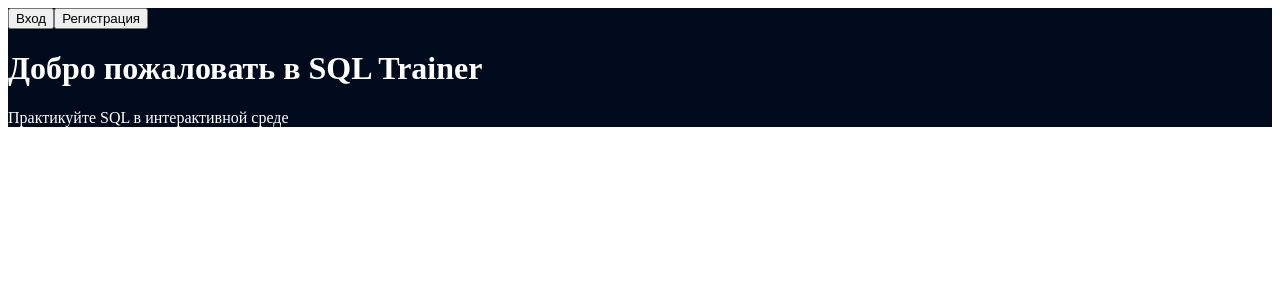
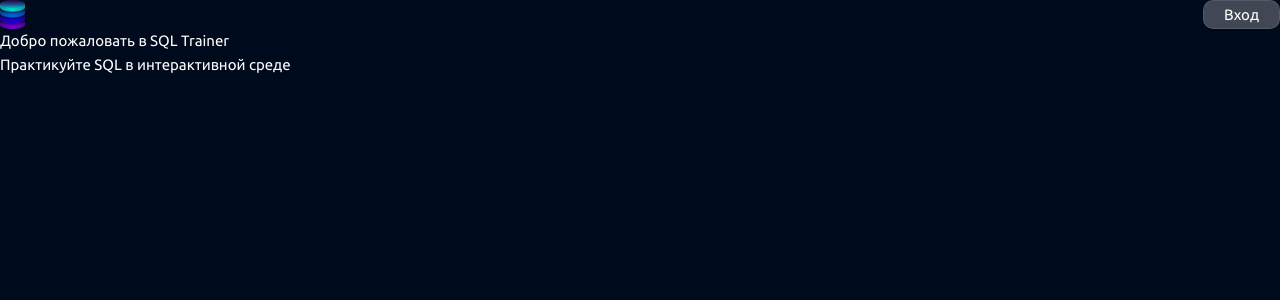
Before and after one commit to imadji/visual-sql-trainer, a Vue app in the folder client/: page / in a window 1280 px wide. Shown: the top 300 px of the page. Built offline with nearby package versions, Linux system fonts and the light colour scheme; the HTML template or start-up script is replaced by a standard one.

Commit message:
add reset styles

```diff
--- a/client/package.json
+++ b/client/package.json
@@ -26,6 +26,7 @@
     "eslint-plugin-vue": "~10.0.0",
     "jiti": "^2.4.2",
     "npm-run-all2": "^7.0.2",
+    "sass-embedded": "^1.86.3",
     "typescript": "~5.8.0",
     "vite": "^6.2.4",
     "vite-plugin-vue-devtools": "^7.7.2",
--- a/client/src/assets/main.css
+++ b/client/src/assets/main.css
@@ -1,35 +1,99 @@
 @import './base.css';
 
-#app {
-  max-width: 1280px;
-  margin: 0 auto;
-  padding: 2rem;
-  font-weight: normal;
+@import url('https://fonts.googleapis.com/css2?family=JetBrains+Mono:ital,wght@0,100..800;1,100..800&family=Roboto:ital,wght@0,100;0,300;0,400;0,500;0,700;0,900;1,100;1,300;1,400;1,500;1,700;1,900&family=Ubuntu:ital,wght@0,300;0,400;0,500;0,700;1,300;1,400;1,500;1,700&display=swap');
+
+/* Reset and base styles  */
+* {
+	padding: 0px;
+	margin: 0px;
+	border: none;
+
+  font-family: "Ubuntu", sans-serif;
 }
 
-a,
-.green {
-  text-decoration: none;
-  color: hsla(160, 100%, 37%, 1);
-  transition: 0.4s;
-  padding: 3px;
+*,
+*::before,
+*::after {
+	box-sizing: border-box;
 }
 
-@media (hover: hover) {
-  a:hover {
-    background-color: hsla(160, 100%, 37%, 0.2);
-  }
+/* Links */
+
+a, a:link, a:visited  {
+    text-decoration: none;
 }
 
-@media (min-width: 1024px) {
-  body {
-    display: flex;
-    place-items: center;
-  }
+a:hover  {
+    text-decoration: none;
+}
 
-  #app {
-    display: grid;
-    grid-template-columns: 1fr 1fr;
-    padding: 0 2rem;
-  }
+/* Common */
+
+aside, nav, footer, header, section, main {
+	display: block;
 }
+
+h1, h2, h3, h4, h5, h6, p {
+    font-size: inherit;
+	font-weight: inherit;
+}
+
+ul, ul li {
+	list-style: none;
+}
+
+img {
+	vertical-align: top;
+}
+
+img, svg {
+	max-width: 100%;
+	height: auto;
+}
+
+address {
+  font-style: normal;
+}
+
+/* Form */
+
+input, textarea, button, select {
+	font-family: inherit;
+    font-size: inherit;
+    color: inherit;
+    background-color: transparent;
+}
+
+input::-ms-clear {
+	display: none;
+}
+
+button, input[type="submit"] {
+    display: inline-block;
+    box-shadow: none;
+    background-color: transparent;
+    background: none;
+    cursor: pointer;
+}
+
+input:focus, input:active,
+button:focus, button:active {
+    outline: none;
+}
+
+button::-moz-focus-inner {
+	padding: 0;
+	border: 0;
+}
+
+label {
+	cursor: pointer;
+}
+
+legend {
+	display: block;
+}
+
+input[type='file'] {
+	max-width: 100%;
+}
--- a/client/src/main.ts
+++ b/client/src/main.ts
@@ -2,7 +2,8 @@ import { createApp } from "vue";
 import { createPinia } from "pinia";
 import App from "./App.vue";
 import router from "./router";
-import './assets/colors.css'
+import './assets/colors.scss'
+import './assets/main.css'
 
 const app = createApp(App);
 app.use(createPinia());
--- a/client/src/views/HomeView.vue
+++ b/client/src/views/HomeView.vue
@@ -1,8 +1,12 @@
 <template>
   <div class="container">
-    <header>
-      <button @click="showAuthModal('login')">Вход</button>
-      <button @click="showAuthModal('register')">Регистрация</button>
+    <header class="header-container">
+      <span>
+
+        <img src="../assets/Logo-mini.png" alt="">
+      </span>
+      <button class="sign-up-btn" @click="showAuthModal('login')">Вход</button>
+      <!-- <button @click="showAuthModal('register')">Регистрация</button> -->
     </header>
     <main>
       <h1>Добро пожаловать в SQL Trainer</h1>
@@ -29,9 +33,25 @@ const hideAuthModal = () => {
 };
 </script>
 
-<style scoped>
+<style  lang="scss" scoped>
 .container{
+  height: 100vh;
   background-color: var(--background-color);
   color: var(--text-color);
 }
+
+.header-container{
+width: 100%;
+display: flex;
+justify-content: space-between;
+  button{
+    background-color: var(--shadow-background);
+    padding-top: 5px;
+    padding-bottom: 5px;
+    padding-left: 20px;
+    padding-right: 20px;
+    border-radius: 10px;
+    border: 1px solid rgba(255, 255, 255, 0.1);
+  }
+}
 </style>
```
Also changed, not shown: client/src/assets/Logo-mini.png (added), client/src/assets/colors.scss (renamed from client/src/assets/colors.css), 1 other file (tests, documents, lock files or other folders).
